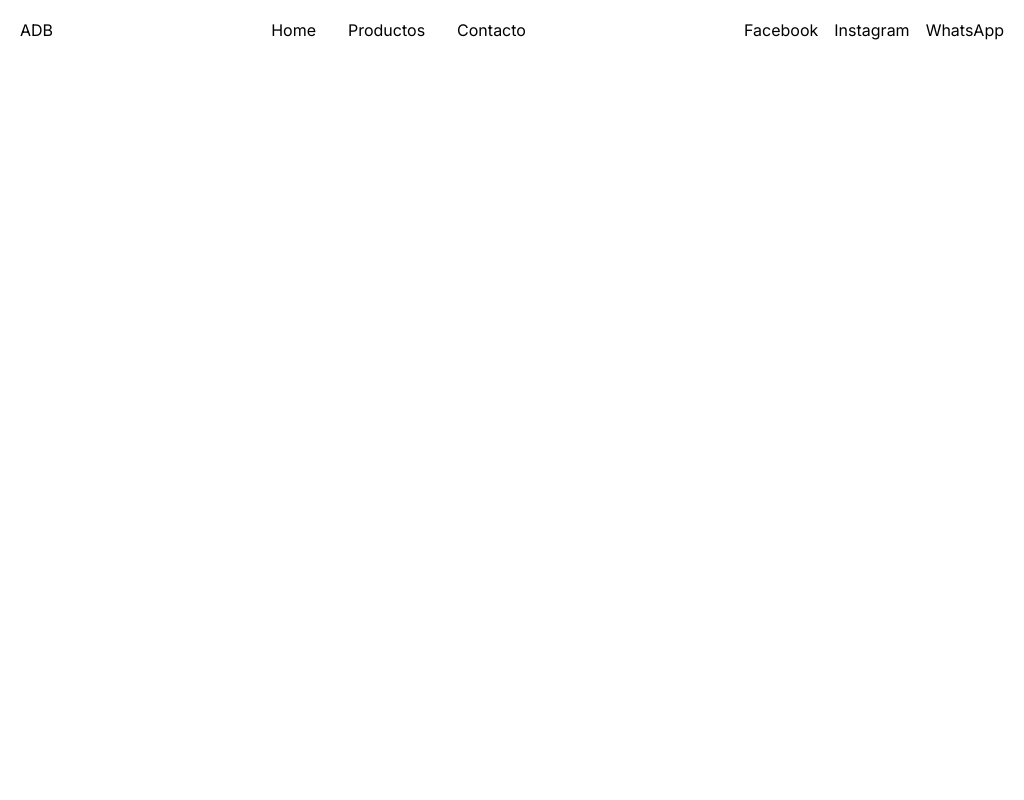
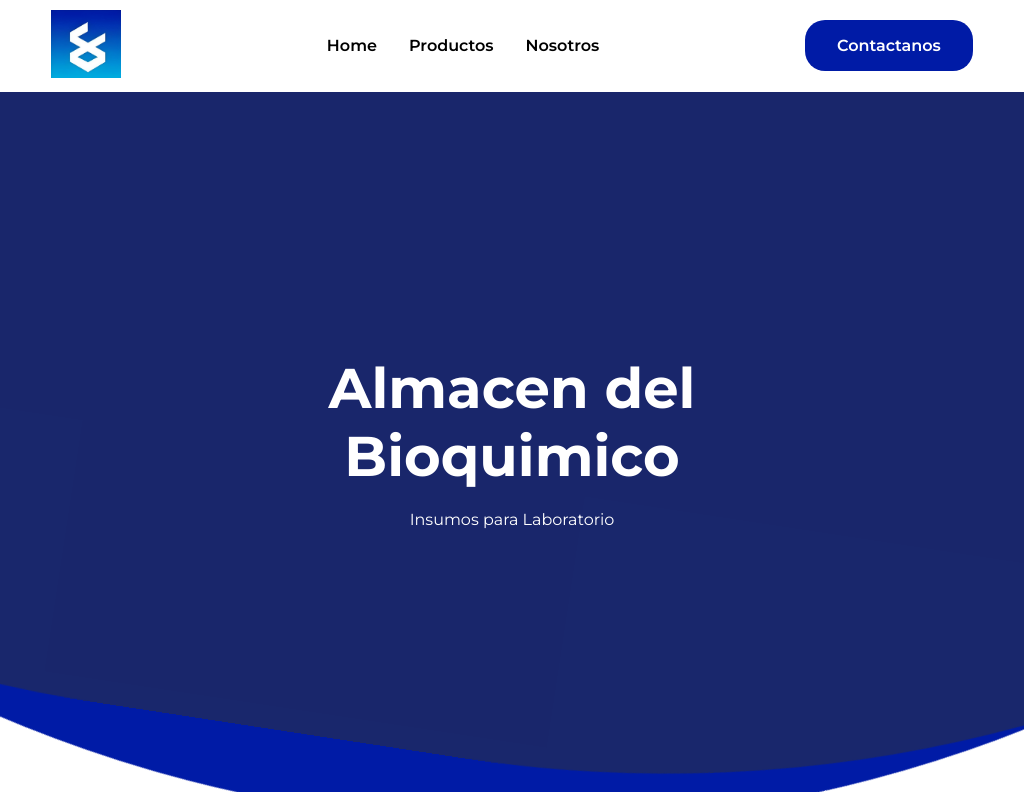
Before and after one commit to joserot/adb, a Next.js app: page / in a window 1024 px wide. Built offline with nearby package versions, Linux system fonts and the light colour scheme.

Commit message:
cambios en hero

```diff
--- a/src/app/layout.tsx
+++ b/src/app/layout.tsx
@@ -1,11 +1,11 @@
 import "./globals.css";
 import type { Metadata } from "next";
-import { Inter } from "next/font/google";
+import { Montserrat } from "next/font/google";
 
-const inter = Inter({ subsets: ["latin"] });
+const montserrat = Montserrat({ subsets: ["latin"] });
 
 export const metadata: Metadata = {
-	title: "ADB",
+	title: "Almacen del Bioquímico",
 	description: "Generated by create next app",
 };
 
@@ -15,8 +15,8 @@ export default function RootLayout({
 	children: React.ReactNode;
 }) {
 	return (
-		<html lang="en">
-			<body className={inter.className}>{children}</body>
+		<html lang="es">
+			<body className={montserrat.className}>{children}</body>
 		</html>
 	);
 }
--- a/src/components/common/Header/Header.module.css
+++ b/src/components/common/Header/Header.module.css
@@ -1,3 +1,5 @@
+/* Desktop */
+@media screen and (min-width: 1024px) {
 	.header {
 		width: 100%;
 		background-color: #fff;
@@ -7,14 +9,14 @@
 		display: flex;
 		justify-content: center;
 		align-items: center;
-	padding: 20px;
+		padding: 10px 0;
 	}
 
 	.headerContainer {
 		display: flex;
 		justify-content: space-between;
 		align-items: center;
-	width: 100%;
+		width: 90%;
 		max-width: 1200px;
 	}
 
@@ -22,6 +24,11 @@
 		text-decoration: none;
 		color: #000;
 		font-size: 1rem;
+	}
+
+	.logo img {
+		width: 70px;
+		height: auto;
 	}
 
 	.navbar {
@@ -35,17 +42,159 @@
 		text-decoration: none;
 		color: #000;
 		font-size: 1rem;
+		font-weight: 600;
+		transition: color 0.5s;
 	}
 
-.socialLinks {
+	.navbar a:hover {
+		color: #001ba6;
+	}
+
+	.contactBtn a {
+		background-color: #001ba6;
+		color: #fff;
+		font-family: inherit;
+		font-weight: 600;
+		cursor: pointer;
+		padding: 1rem 2rem;
+		text-decoration: none;
+		border-radius: 20px;
+		transition: background-color 0.5s;
+	}
+
+	.contactBtn a:hover {
+		background-color: #00a5dd;
+	}
+
+	.burgerMenu {
+		display: none;
+	}
+}
+
+/* Tablet */
+@media screen and (min-width: 700px) and (max-width: 1024px) {
+	.header {
+		width: 100%;
+		background-color: #fff;
+		position: sticky;
+		top: 0;
+		left: 0;
 		display: flex;
 		justify-content: center;
 		align-items: center;
-	gap: 1rem;
+		padding: 10px 0;
 	}
 
-.socialLinks a {
+	.headerContainer {
+		display: flex;
+		justify-content: space-between;
+		align-items: center;
+		width: 90%;
+		max-width: 1200px;
+	}
+
+	.logo {
 		text-decoration: none;
 		color: #000;
 		font-size: 1rem;
 	}
+
+	.logo img {
+		width: 70px;
+		height: auto;
+	}
+
+	.navbar {
+		display: flex;
+		justify-content: center;
+		align-items: center;
+		gap: 2rem;
+	}
+
+	.navbar a {
+		text-decoration: none;
+		color: #000;
+		font-size: 1rem;
+		font-weight: 600;
+		transition: color 0.5s;
+	}
+
+	.navbar a:hover {
+		color: #001ba6;
+	}
+
+	.contactBtn a {
+		background-color: #001ba6;
+		color: #fff;
+		font-family: inherit;
+		font-weight: 600;
+		cursor: pointer;
+		padding: 1rem 2rem;
+		text-decoration: none;
+		border-radius: 20px;
+		transition: background-color 0.5s;
+	}
+
+	.contactBtn a:hover {
+		background-color: #00a5dd;
+	}
+
+	.burgerMenu {
+		display: none;
+	}
+}
+
+/* Mobille */
+@media screen and (max-width: 700px) {
+	.header {
+		width: 100%;
+		background-color: #fff;
+		position: sticky;
+		top: 0;
+		left: 0;
+		display: flex;
+		justify-content: center;
+		align-items: center;
+		padding: 10px 0;
+	}
+
+	.headerContainer {
+		display: flex;
+		justify-content: space-between;
+		align-items: center;
+		width: 90%;
+		max-width: 1200px;
+	}
+
+	.logo {
+		text-decoration: none;
+		color: #000;
+		font-size: 1rem;
+	}
+
+	.logo img {
+		width: 50px;
+		height: auto;
+	}
+
+	.navbar {
+		display: none;
+	}
+
+	.contactBtn a {
+		display: none;
+	}
+
+	.burgerMenu {
+		border: solid 2px #001ba6;
+		border-radius: 5px;
+		background-color: transparent;
+		width: 35px;
+		height: 35px;
+		padding: 0.4rem;
+	}
+
+	.burgerMenu svg {
+		color: #001ba6;
+	}
+}
--- a/src/components/common/Header/Header.tsx
+++ b/src/components/common/Header/Header.tsx
@@ -1,5 +1,8 @@
 import styles from "./Header.module.css";
 import Link from "next/link";
+import Image from "next/image";
+import { FontAwesomeIcon } from "@fortawesome/react-fontawesome";
+import { faBars } from "@fortawesome/free-solid-svg-icons";
 
 const links = [
 	{
@@ -11,23 +14,8 @@ const links = [
 		label: "Productos",
 	},
 	{
-		href: "/contact-us",
-		label: "Contacto",
-	},
-];
-
-const socialLinks = [
-	{
-		href: "https://www.facebook.com/",
-		label: "Facebook",
-	},
-	{
-		href: "https://www.instagram.com/",
-		label: "Instagram",
-	},
-	{
-		href: "https://www.whatsapp.com/",
-		label: "WhatsApp",
+		href: "/about",
+		label: "Nosotros",
 	},
 ];
 
@@ -36,7 +24,12 @@ export default function Header() {
 		<header className={styles.header}>
 			<div className={styles.headerContainer}>
 				<Link className={styles.logo} href="/">
-					<span>ADB</span>
+					<Image
+						src={"/img/logo.png"}
+						width={70}
+						height={70}
+						alt="Almacen del Bioquimico"
+					/>
 				</Link>
 				<nav className={styles.navbar}>
 					{links.map(({ href, label }) => {
@@ -47,15 +40,12 @@ export default function Header() {
 						);
 					})}
 				</nav>
-				<div className={styles.socialLinks}>
-					{socialLinks.map(({ href, label }) => {
-						return (
-							<a key={href} href={href} target="_blank">
-								{label}
-							</a>
-						);
-					})}
+				<div className={styles.contactBtn}>
+					<Link href={"/contact-us"}>Contactanos</Link>
 				</div>
+				<button className={styles.burgerMenu}>
+					<FontAwesomeIcon icon={faBars} />
+				</button>
 			</div>
 		</header>
 	);
--- a/src/components/home/Hero/Hero.module.css
+++ b/src/components/home/Hero/Hero.module.css
@@ -1,18 +1,242 @@
-.hero {
-	width: 100%;
-	height: 700px;
-	display: flex;
-	justify-content: center;
-	align-items: center;
-	flex-direction: column;
+/* Desktop */
+@media screen and (min-width: 1024px) {
+	.content {
+		max-width: 600px;
+		margin: 0 auto;
+		padding: 0 20px;
+	}
+
+	.hero {
+		position: relative;
+		background: #001ba6;
+		color: white;
+		height: 800px;
+		display: flex;
+		align-items: center;
+		overflow: hidden;
+	}
+
+	.hero h2 {
+		position: relative;
+		z-index: 1;
+		font-size: 4.5rem;
+		color: #fff;
+		text-align: center;
+		margin-bottom: 20px;
+	}
+
+	.hero p {
+		position: relative;
+		z-index: 1;
+		font-size: 1.1rem;
+		color: #fff;
+		text-align: center;
+	}
+
+	/* ========================= */
+
+	.waves {
+		position: absolute;
+		bottom: 0;
+		left: 0;
+		right: 0;
+		height: 300px;
+		background-color: #fff;
+		transition: 500ms;
+	}
+
+	.waves::before,
+	.waves::after {
+		content: "";
+		position: absolute;
+		width: 300vw;
+		height: 300vw;
+		top: -67vw;
+		left: 50%;
+		transform: translate(-50%, -75%);
+	}
+
+	.waves::before {
+		border-radius: 44%;
+		background: #001ba6;
+		animation: waves 15s linear infinite;
+	}
+
+	.waves::after {
+		border-radius: 44%;
+		background: rgba(51, 51, 51, 0.5);
+		animation: waves 20s linear infinite;
+	}
+
+	@keyframes waves {
+		0% {
+			transform: translate(-50%, -75%) rotate(0deg);
+		}
+
+		100% {
+			transform: translate(-50%, -75%) rotate(360deg);
+		}
+	}
 }
 
-.hero h1 {
-	color: white;
-	font-size: 3rem;
+/* Tablet */
+@media screen and (min-width: 700px) and (max-width: 1024px) {
+	.content {
+		max-width: 600px;
+		margin: 0 auto;
+		padding: 0 20px;
+	}
+
+	.hero {
+		position: relative;
+		background: #001ba6;
+		color: white;
+		height: 700px;
+		display: flex;
+		align-items: center;
+		overflow: hidden;
+	}
+
+	.hero h2 {
+		position: relative;
+		z-index: 1;
+		font-size: 3.5rem;
+		color: #fff;
+		text-align: center;
+		margin-bottom: 20px;
+	}
+
+	.hero p {
+		position: relative;
+		z-index: 1;
+		font-size: 1rem;
+		color: #fff;
+		text-align: center;
+	}
+
+	/* ========================= */
+
+	.waves {
+		position: absolute;
+		bottom: 0;
+		left: 0;
+		right: 0;
+		height: 300px;
+		background-color: #fff;
+		transition: 500ms;
+	}
+
+	.waves::before,
+	.waves::after {
+		content: "";
+		position: absolute;
+		width: 300vw;
+		height: 300vw;
+		top: -50vw;
+		left: 50%;
+		transform: translate(-50%, -75%);
+	}
+
+	.waves::before {
+		border-radius: 44%;
+		background: #001ba6;
+		animation: waves 15s linear infinite;
+	}
+
+	.waves::after {
+		border-radius: 44%;
+		background: rgba(51, 51, 51, 0.5);
+		animation: waves 20s linear infinite;
+	}
+
+	@keyframes waves {
+		0% {
+			transform: translate(-50%, -75%) rotate(0deg);
+		}
+
+		100% {
+			transform: translate(-50%, -75%) rotate(360deg);
+		}
+	}
 }
 
-.hero h2 {
-	color: white;
-	font-size: 2rem;
+/* Mobille */
+@media screen and (max-width: 700px) {
+	.content {
+		max-width: 600px;
+		margin: 0 auto;
+		padding: 0 20px;
+	}
+
+	.hero {
+		position: relative;
+		background: #001ba6;
+		color: white;
+		height: 700px;
+		display: flex;
+		align-items: center;
+		overflow: hidden;
+	}
+
+	.hero h2 {
+		position: relative;
+		z-index: 1;
+		font-size: 3rem;
+		color: #fff;
+		text-align: center;
+		margin-bottom: 20px;
+	}
+
+	.hero p {
+		position: relative;
+		z-index: 1;
+		font-size: 1rem;
+		color: #fff;
+		text-align: center;
+	}
+
+	/* ========================= */
+
+	.waves {
+		position: absolute;
+		bottom: 0;
+		left: 0;
+		right: 0;
+		height: 300px;
+		background-color: #fff;
+		transition: 500ms;
+	}
+
+	.waves::before,
+	.waves::after {
+		content: "";
+		position: absolute;
+		width: 300vw;
+		height: 300vw;
+		top: -30vw;
+		left: 50%;
+		transform: translate(-50%, -75%);
+	}
+
+	.waves::before {
+		border-radius: 44%;
+		background: #001ba6;
+		animation: waves 15s linear infinite;
+	}
+
+	.waves::after {
+		border-radius: 44%;
+		background: rgba(51, 51, 51, 0.5);
+		animation: waves 20s linear infinite;
+	}
+
+	@keyframes waves {
+		0% {
+			transform: translate(-50%, -75%) rotate(0deg);
+		}
+
+		100% {
+			transform: translate(-50%, -75%) rotate(360deg);
+		}
+	}
 }
--- a/src/components/home/Hero/Hero.tsx
+++ b/src/components/home/Hero/Hero.tsx
@@ -3,8 +3,11 @@ import styles from "./Hero.module.css";
 export default function HeroHome() {
 	return (
 		<article className={styles.hero}>
-			{/* <h1>BELIEVVE LIVVE & LOVVE IT! </h1>
-			<h2>We make it possible</h2> */}
+			<div className={styles.content}>
+				<h2>Almacen del Bioquimico</h2>
+				<p>Insumos para Laboratorio</p>
+			</div>
+			<div className={styles.waves}></div>
 		</article>
 	);
 }
```
Also changed, not shown: public/img/logo.png (added). Lines whose indentation alone changed are shown as unchanged.
